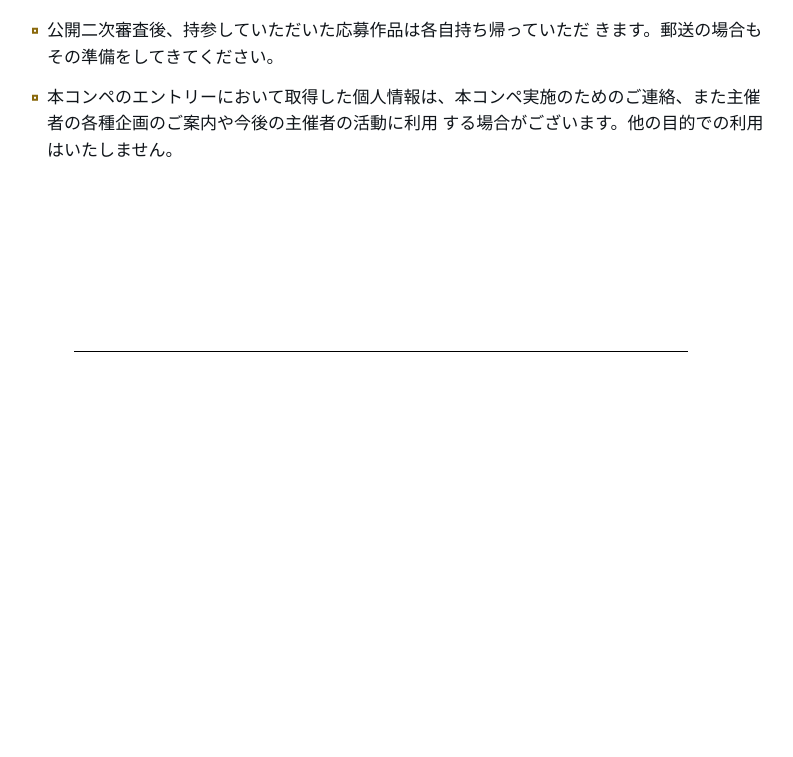
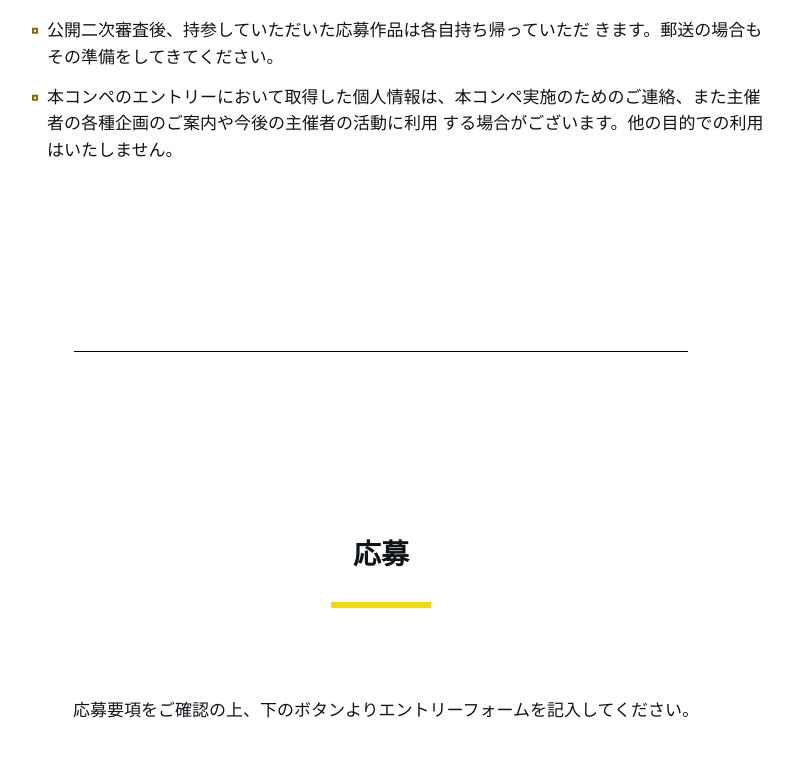
Before and after one commit to HornCake/GLsite, a Nuxt app: page / in a window 1280 px wide. Shown: the part 7581-8338 px from the top of the page, without its empty margins (259-1052 px from the left). Before the commit the page ends 8113 px from the top, so only its background shows below. Built offline with nearby package versions, Linux system fonts and the light colour scheme.

Commit message:
[add] Add entry in progress

```diff
--- /dev/null
+++ b/components/OEntry.vue
@@ -0,0 +1,16 @@
+<template>
+  <section>
+    <h2>応募</h2>
+    <section>
+      <p>応募要項をご確認の上、下のボタンよりエントリーフォームを記入してください。</p>
+    </section>
+  </section>
+</template>
+
+<script setup lang="ts"></script>
+
+<style scoped lang="scss">
+  p {
+    text-align: center;
+  }
+</style>
--- a/pages/index.vue
+++ b/pages/index.vue
@@ -7,6 +7,7 @@
     <OAboutJudge />
     <OPrizes />
     <OCautions />
+    <OEntry />
   </article>
 </template>
 
```
